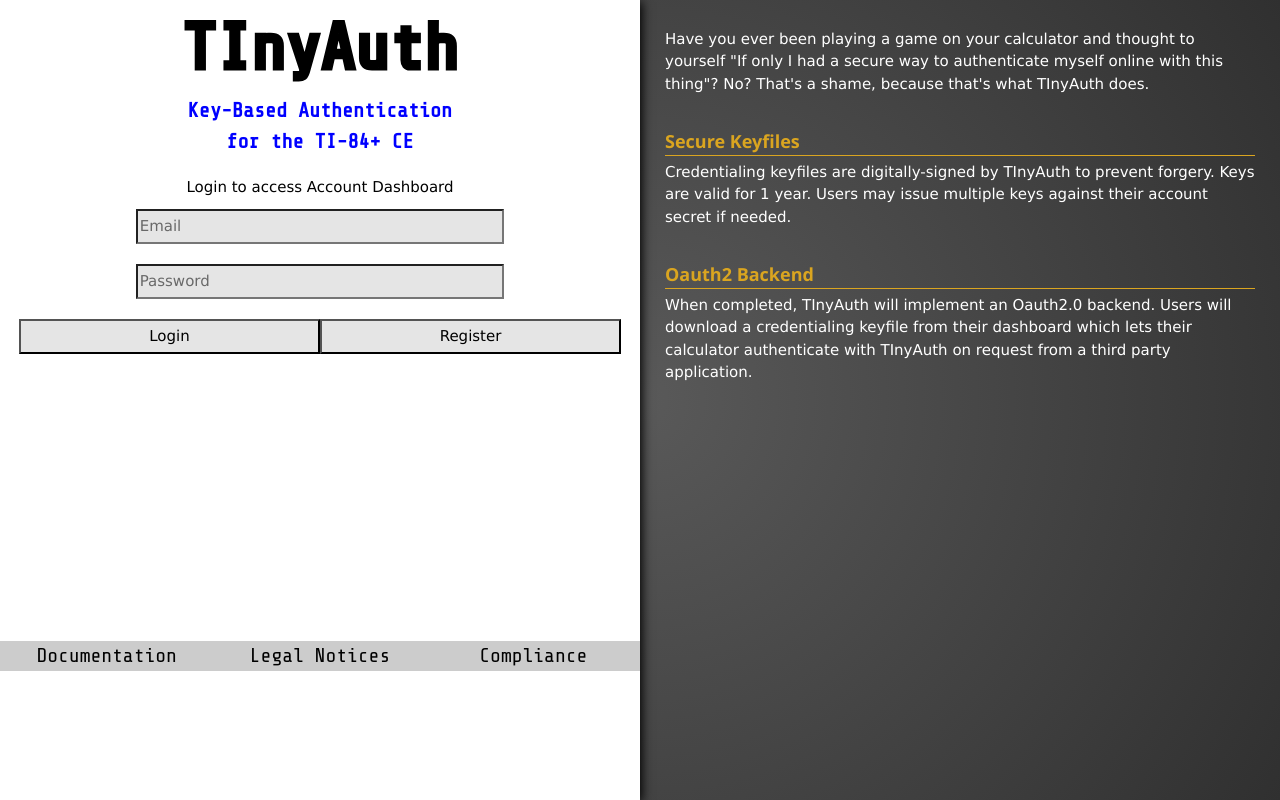
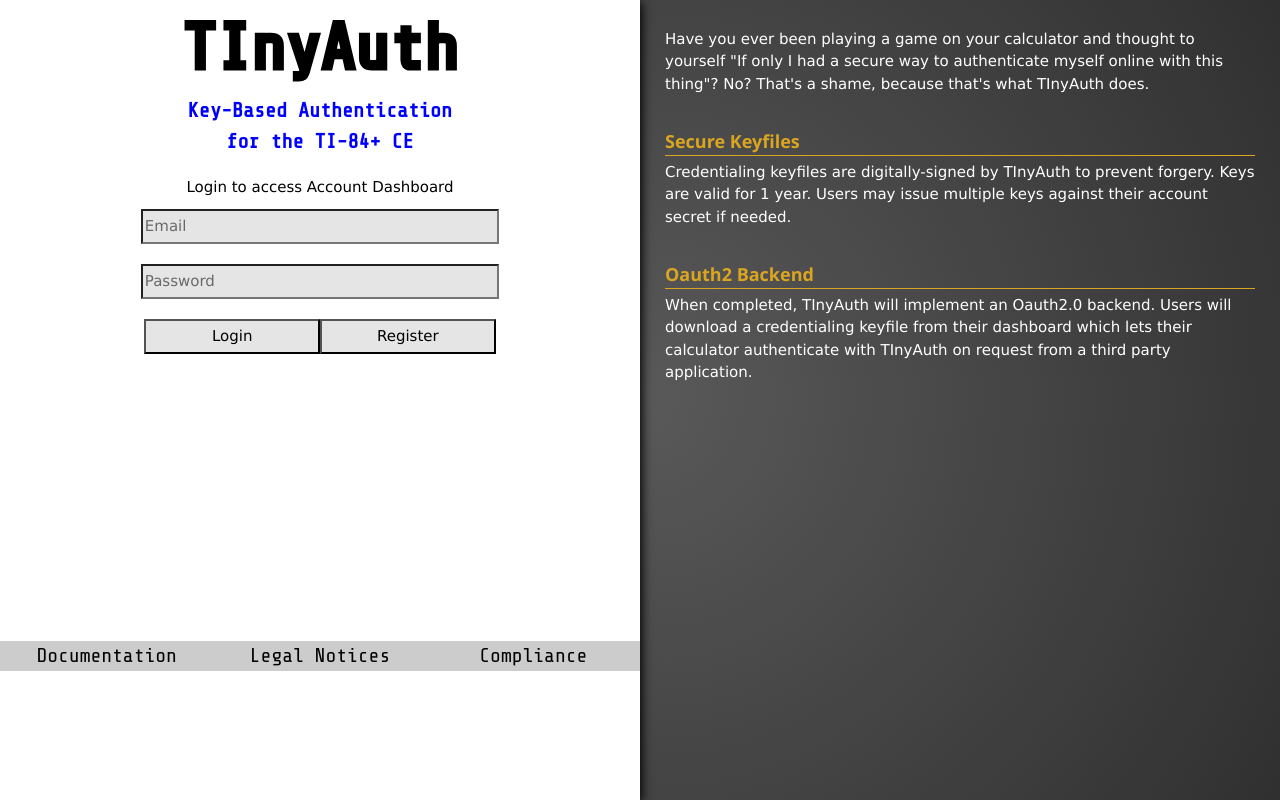
Before and after one commit to acagliano/tinyauth, a PHP site: page / in a window 1280 px wide. Run offline with PHP 8.4, Linux system fonts and the light colour scheme; data that the repository does not hold is empty; some libraries are stand-ins or nearby versions.

Commit message:
fix form

```diff
--- a/styles/template.css
+++ b/styles/template.css
@@ -83,7 +83,7 @@
  #totp-form,
  #login {
      display: block;
-     width: 100%;
+     width: 60%;
      margin: 1% auto;
      padding: 2%;
      flex: 0;
@@ -93,7 +93,7 @@
  #totp-form>input,
  #logout>input,
  #login>input {
-     width: 60%;
+     width: 100%;
      background: rgba(0, 0, 0, .1);
      height: 35px;
      margin: 10px 0;
```
